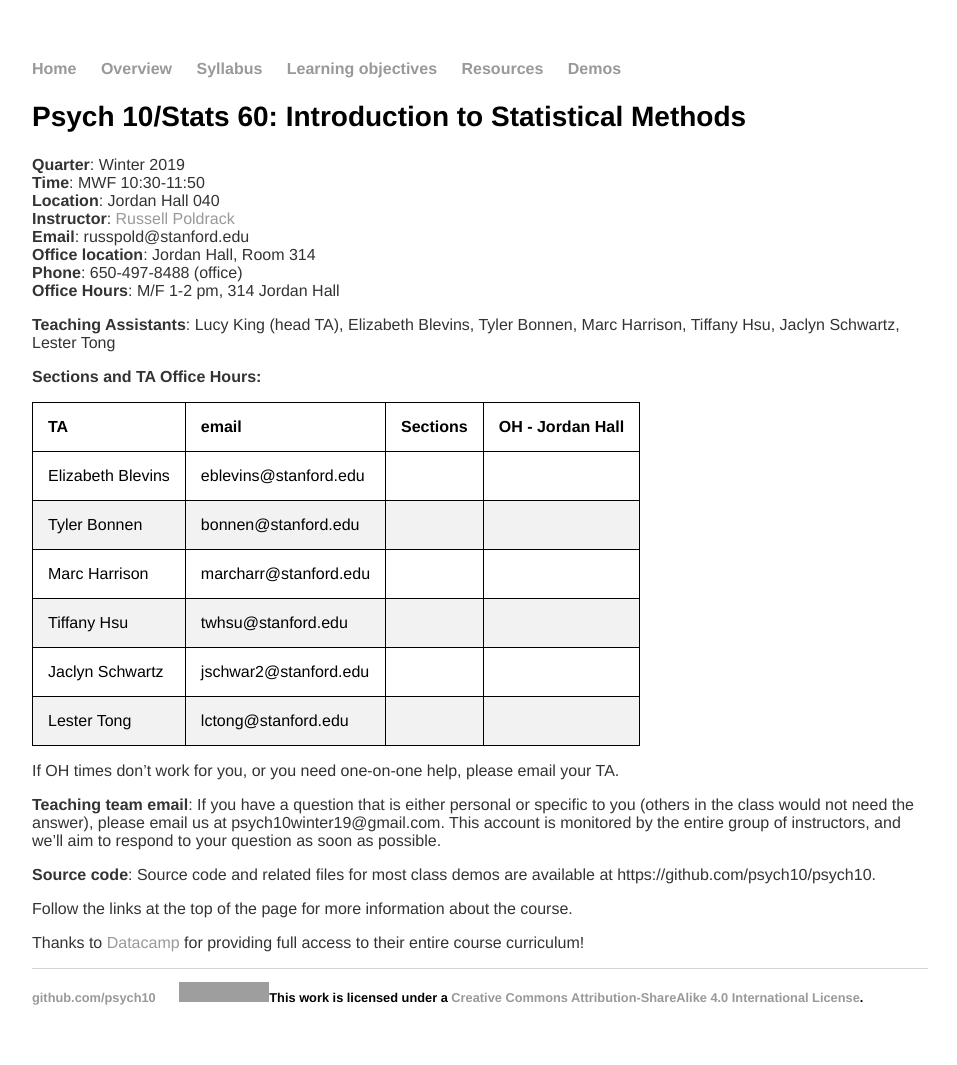
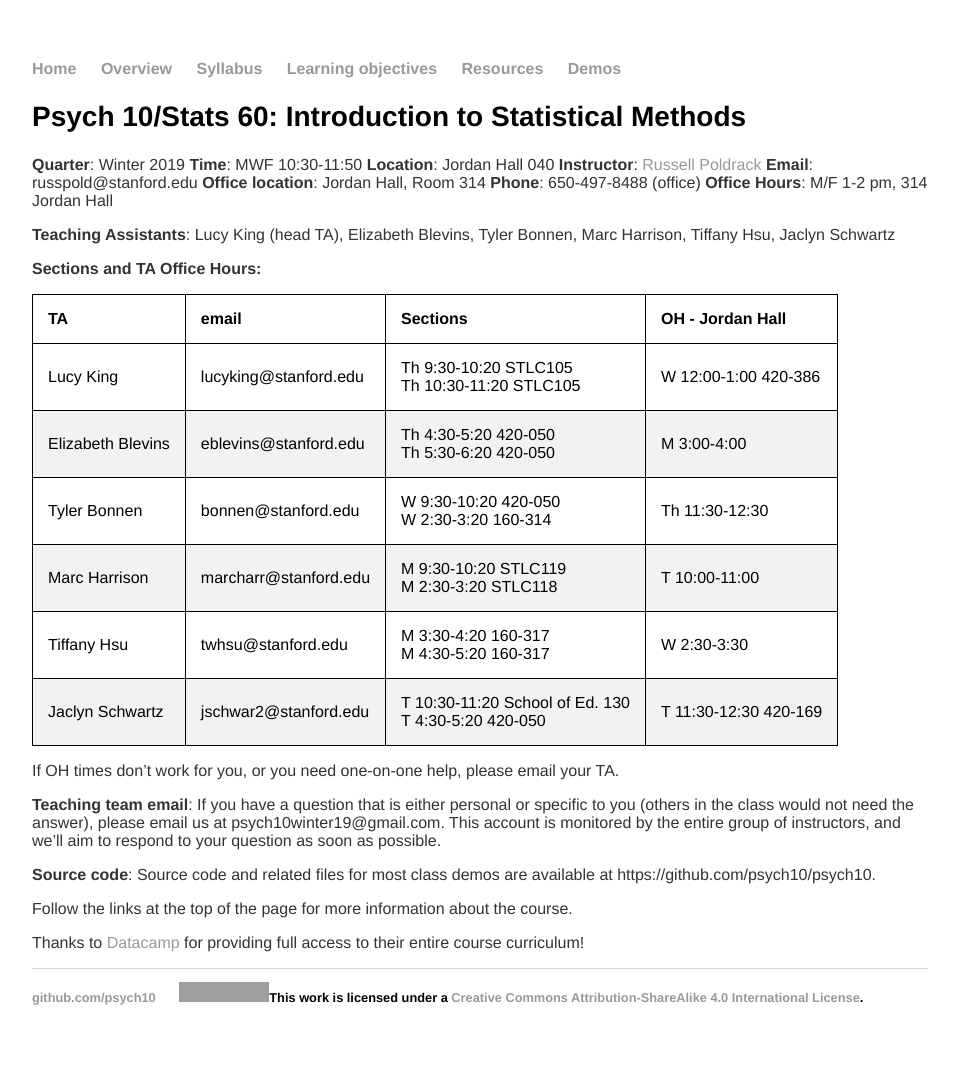
Before and after one commit to stats60/stats60.github.io, a Jekyll site: the page built from index.md, in a window 1280 px wide. Shown: the whole page, without its empty margins (160-1117 px from the left). Built offline with Jekyll 4.4.1, drawn with Linux system fonts in a browser that asks for light colours; grey boxes are pictures that could not be loaded.

Commit message:
updated section and OH times

```diff
--- a/index.md
+++ b/index.md
@@ -15,18 +15,18 @@
 **Office Hours**: M/F 1-2 pm, 314 Jordan Hall
 
 **Teaching Assistants**: Lucy King (head TA), Elizabeth Blevins, Tyler Bonnen, Marc Harrison,
-Tiffany Hsu, Jaclyn Schwartz, Lester Tong
+Tiffany Hsu, Jaclyn Schwartz
 
 **Sections and TA Office Hours:**
 
 | TA|email|Sections|OH - Jordan Hall|
 | ---|---|---|
-| Elizabeth Blevins|eblevins@stanford.edu|||
-| Tyler Bonnen|bonnen@stanford.edu|||
-| Marc Harrison|marcharr@stanford.edu|||
-| Tiffany Hsu|twhsu@stanford.edu|||
-| Jaclyn Schwartz|jschwar2@stanford.edu|||
-| Lester Tong|lctong@stanford.edu|||
+| Lucy King|lucyking@stanford.edu|Th 9:30-10:20 STLC105<br>Th 10:30-11:20 STLC105|W 12:00-1:00 420-386|
+| Elizabeth Blevins|eblevins@stanford.edu|Th 4:30-5:20 420-050<br>Th 5:30-6:20 420-050|M 3:00-4:00|
+| Tyler Bonnen|bonnen@stanford.edu|W 9:30-10:20 420-050<br>W 2:30-3:20 160-314|Th 11:30-12:30|
+| Marc Harrison|marcharr@stanford.edu|M 9:30-10:20 STLC119<br>M 2:30-3:20 STLC118|T 10:00-11:00|
+| Tiffany Hsu|twhsu@stanford.edu|M 3:30-4:20 160-317<br>M 4:30-5:20 160-317|W 2:30-3:30|
+| Jaclyn Schwartz|jschwar2@stanford.edu|T 10:30-11:20 School of Ed. 130<br>T 4:30-5:20 420-050|T 11:30-12:30 420-169|
 
 If OH times don't work for you, or you need one-on-one help, please email your TA.
 
```
